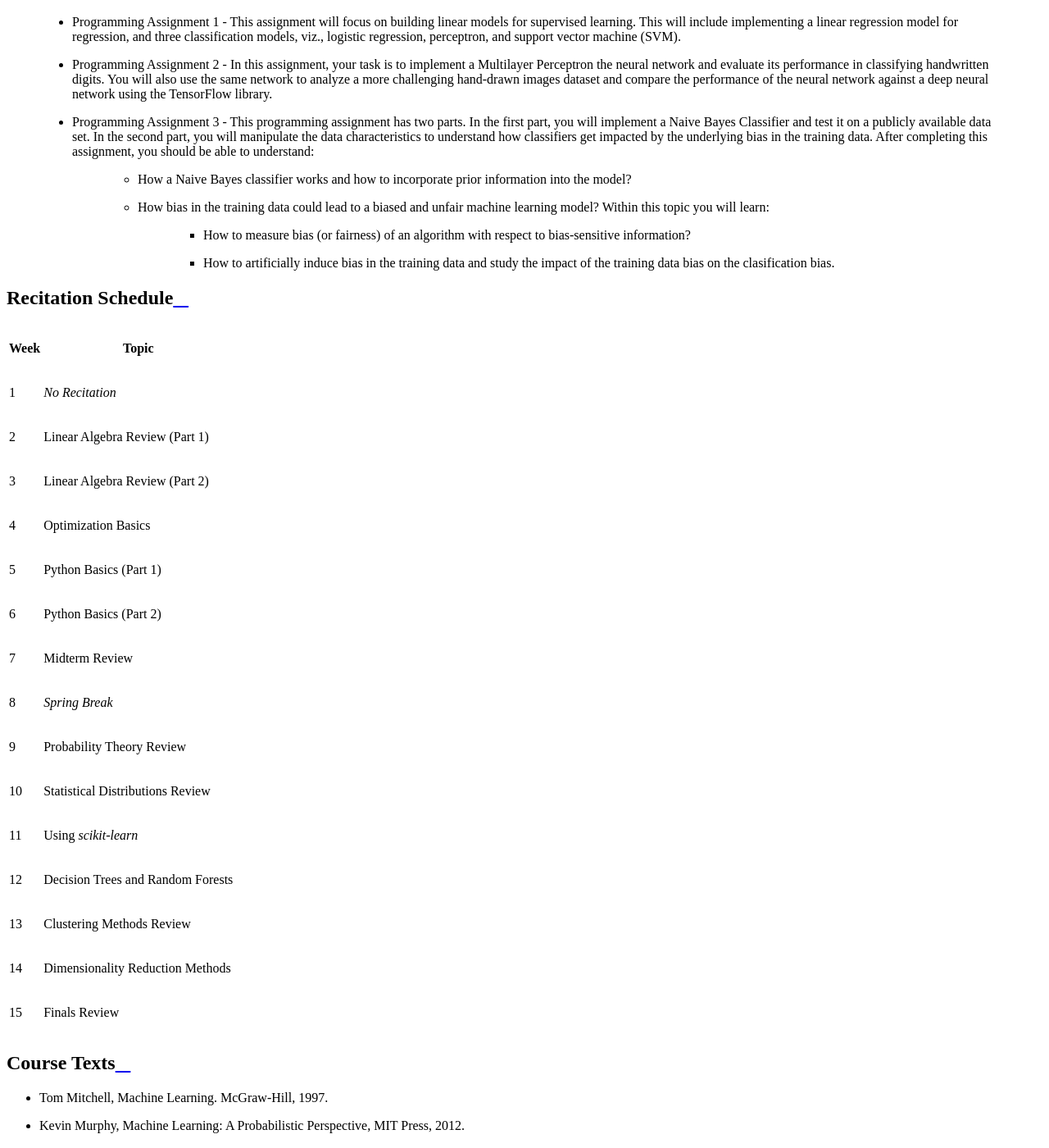
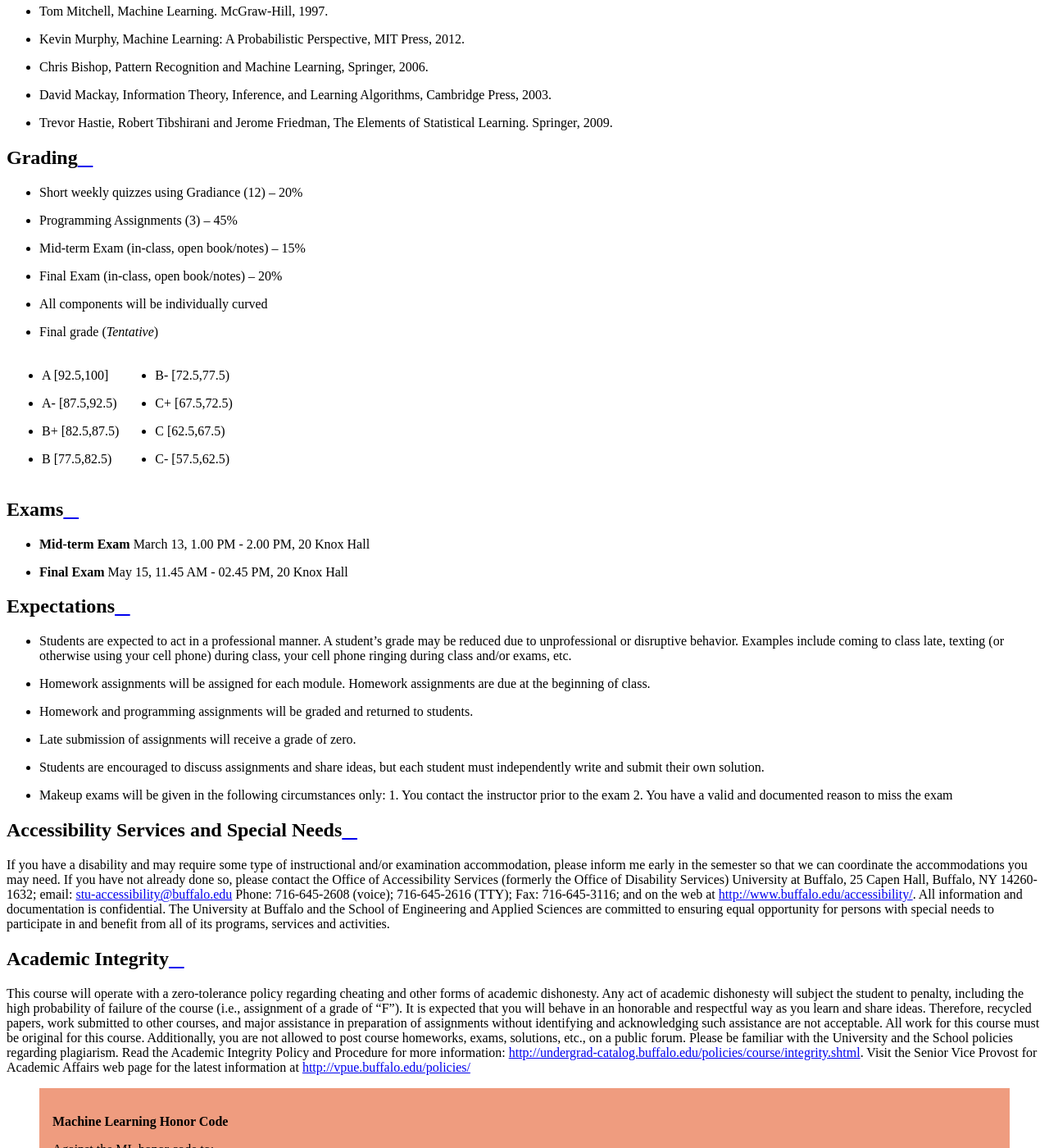
Before and after one commit to ubdsgroup/mlcourse-ub, a Sphinx documentation site: the page built from source/syllabus.rst, in a window 1280 px wide and 1400 px high, scrolled down 4122 px. Shown: the whole window at 82% size. Built offline with Sphinx 7.4.7 and the Read the Docs theme 2.0.0, drawn with Linux system fonts in a browser that asks for light colours; some of the changed text lies outside the part shown.

Commit message:
updating syllabus

```diff
--- a/source/conf.py
+++ b/source/conf.py
@@ -1,7 +1,7 @@
 #!/usr/bin/env python3
 # -*- coding: utf-8 -*-
 #
-# CSE474 course webpage documentation build configuration file, created by
+# CSE474/574 course webpage documentation build configuration file, created by
 # sphinx-quickstart on Fri Mar 17 21:28:07 2017.
 #
 # This file is execfile()d with the current directory set to its
@@ -47,7 +47,7 @@
 master_doc = 'index'
 
 # General information about the project.
-project = 'CSE 474 - Introduction to Machine Learning'
+project = 'CSE 474/574 - Introduction to Machine Learning'
 copyright = '2020, Varun Chandola'
 author = 'Varun Chandola'
 
@@ -122,7 +122,7 @@
 # -- Options for HTMLHelp output ------------------------------------------
 
 # Output file base name for HTML help builder.
-htmlhelp_basename = 'CSE474coursewebpagedoc'
+htmlhelp_basename = 'CSE474574coursewebpagedoc'
 
 
 # -- Options for LaTeX output ---------------------------------------------
@@ -149,7 +149,7 @@
 # (source start file, target name, title,
 #  author, documentclass [howto, manual, or own class]).
 latex_documents = [
-    (master_doc, 'CSE474coursewebpage.tex', 'CSE474 course webpage Documentation',
+    (master_doc, 'CSE474574coursewebpage.tex', 'CSE474/574 course webpage Documentation',
      'Varun Chandola', 'manual'),
 ]
 
@@ -159,7 +159,7 @@
 # One entry per manual page. List of tuples
 # (source start file, name, description, authors, manual section).
 man_pages = [
-    (master_doc, 'cse474coursewebpage', 'CSE474 course webpage Documentation',
+    (master_doc, 'cse474574coursewebpage', 'CSE474/574 course webpage Documentation',
      [author], 1)
 ]
 
@@ -170,7 +170,7 @@
 # (source start file, target name, title, author,
 #  dir menu entry, description, category)
 texinfo_documents = [
-    (master_doc, 'CSE474coursewebpage', 'CSE474 course webpage Documentation',
-     author, 'CSE474coursewebpage', 'One line description of project.',
+    (master_doc, 'CSE474coursewebpage', 'CSE474/574 course webpage Documentation',
+     author, 'CSE474574coursewebpage', 'CSE474/574 course webpage Documentation',
      'Miscellaneous'),
 ]
--- a/source/syllabus.rst
+++ b/source/syllabus.rst
@@ -38,20 +34,9 @@
 
 Meeting times and locations
 ----------------------------
-* Mondays, Wednesdays and Fridays, 9.00 AM - 9.50 AM, 121 Cooke Hall.
+* Mondays, Wednesdays and Fridays, 1.00 PM - 1.50 PM, 20 Knox Hall.
 
-* Chandola Office Hours: Wednesdays, Fridays, 10.00 AM - 11.00 AM, 213 Capen Hall.
-* Jiang Office Hours: Wednesdays, 3.00 PM - 4.00 PM, 212 Capen Hall.
-* Zaidi Office Hours: Tuesdays, 11.30 AM - 12.30 PM, 212 Capen Hall.
-* Guo Office Hours: Mondays, 3.00 PM - 4.00 PM, 212 Capen Hall.
-
-.. note::
-  Students should be enrolled in one of the following recitation sections:
-
-  * `Recitation Section 1 <http://www.buffalo.edu/class-schedule?switch=showclass&semester=spring&regnum=18113>`_
-  * `Recitation Section 2 <http://www.buffalo.edu/class-schedule?switch=showclass&semester=spring&regnum=18114>`_
-  * `Recitation Section 3 <http://www.buffalo.edu/class-schedule?switch=showclass&semester=spring&regnum=20576>`_
-  * `Recitation Section 4 <http://www.buffalo.edu/class-schedule?switch=showclass&semester=spring&regnum=23337>`_
+* Chandola Office Hours: TBA
 
 Prerequisites
 ---------------
@@ -121,19 +106,19 @@
 +---------------+--------------+-----------+
 | Deliverable   | Release Date | Due Date  |
 +===============+==============+===========+
-| Gradiance 0   | Jan 28       |  *Feb 3*  |
+| Gradiance 0   | Jan 29       |  *Feb 4*  |
 +---------------+--------------+-----------+
-| Gradiance 1   | Feb 4        |  Feb 10   |
+| Gradiance 1   | Feb 5        |  Feb 11   |
 +---------------+--------------+-----------+
-| :gr:`PA 1`    | :gr:`Feb 6`  |:gr:`Mar 6`|
+| :gr:`PA 1`    | :gr:`Feb 11` |:gr:`Mar 6`|
 +---------------+--------------+-----------+
-| Gradiance 2   | Feb 11       |  Feb 17   |
+| Gradiance 2   | Feb 12       |  Feb 18   |
 +---------------+--------------+-----------+
-| Gradiance 3   | Feb 18       |  Feb 24   |
+| Gradiance 3   | Feb 19       |  Feb 25   |
 +---------------+--------------+-----------+
 | :gr:`PA 2`    | :gr:`Mar 6`  |:gr:`Apr 3`|
 +---------------+--------------+-----------+
-| Gradiance 4   | Feb 25       |  Mar 3    |
+| Gradiance 4   | Feb 26       |  Mar 3    |
 +---------------+--------------+-----------+
 | Gradiance 5   | Mar 4        |  Mar 10   |
 +---------------+--------------+-----------+
@@ -157,10 +142,10 @@
 .. note::
   * Gradiance quizzes
 
-    * Will be released every Monday at 9.00 AM EST
-    * Due next Sunday at 11.59 PM EST
+    * Will be released every Wednesday at 9.00 AM EST
+    * Due next Tuesday at 11.59 PM EST
     * Gradiance 0 will not be evaluated (warm up)
-    * Gradiance 6 will be released on March 12 but will be due on March 25
+    * Gradiance 6 will be released on March 11 but will be due on March 24 due to Spring Recess
 
   * All assignments are electronically due on Wednesdays by 08.59 AM EST through UBLearns.
   * Hard copies of assignment reports will be due in-class on Wednesdays before the end of the class.
@@ -170,46 +155,12 @@
   * Programming Assignment 1 - This assignment will focus on building linear models for supervised learning. This will include implementing a linear regression model for regression, and three classification models, viz., logistic regression, perceptron, and support vector machine (SVM).
   * Programming Assignment 2 - In this assignment, your task is to implement a Multilayer Perceptron the neural network and evaluate its performance in classifying handwritten digits. You will also use the same network to analyze a more challenging hand-drawn images dataset and compare the performance of the neural network against a deep neural network using the TensorFlow library.
   * Programming Assignment 3 - This programming assignment has two parts. In the first part, you will implement a Naive Bayes Classifier and test it on a publicly available data set. In the second part, you will manipulate the data characteristics to understand how classifiers get impacted by the underlying bias in the training data. After completing this assignment, you should be able to understand:
+
       * How a Naive Bayes classifier works and how to incorporate prior information into the model?
       * How bias in the training data could lead to a biased and unfair machine learning model? Within this topic you will learn:
+
            * How to measure bias (or fairness) of an algorithm with respect to bias-sensitive information?
            * How to artificially induce bias in the training data and study the impact of the training data bias on the clasification bias.
-
-Recitation Schedule
--------------------
-+------+----------------------------------------------+
-| Week | Topic                                        |
-+======+==============================================+
-| 1    | *No Recitation*                              |
-+------+----------------------------------------------+
-| 2    | Linear Algebra Review (Part 1)               |
-+------+----------------------------------------------+
-| 3    | Linear Algebra Review (Part 2)               |
-+------+----------------------------------------------+
-| 4    | Optimization Basics                          |
-+------+----------------------------------------------+
-| 5    | Python Basics (Part 1)                       |
-+------+----------------------------------------------+
-| 6    | Python Basics (Part 2)                       |
-+------+----------------------------------------------+
-| 7    | Midterm Review                               |
-+------+----------------------------------------------+
-| 8    | *Spring Break*                               |
-+------+----------------------------------------------+
-| 9    | Probability Theory Review                    |
-+------+----------------------------------------------+
-| 10   | Statistical Distributions Review             |
-+------+----------------------------------------------+
-| 11   | Using `scikit-learn`                         |
-+------+----------------------------------------------+
-| 12   | Decision Trees and Random Forests            |
-+------+----------------------------------------------+
-| 13   | Clustering Methods Review                    |
-+------+----------------------------------------------+
-| 14   | Dimensionality Reduction Methods             |
-+------+----------------------------------------------+
-| 15   | Finals Review                                |
-+------+----------------------------------------------+
 
 Course Texts
 ---------------
@@ -221,11 +172,10 @@
 
 Grading
 ---------
-* Class participation -- 5%
 * Short weekly quizzes using Gradiance (12) -- 20%
-* Programming Assignments (3) -- 30%
-* Mid-term Exam (in-class, open book/notes) -- 20%
-* Final Exam (in-class, open book/notes) -- 25%
+* Programming Assignments (3) -- 45%
+* Mid-term Exam (in-class, open book/notes) -- 15%
+* Final Exam (in-class, open book/notes) -- 20%
 
 * All components will be individually curved
 * Final grade (*Tentative*)
@@ -244,8 +194,8 @@
 
 Exams
 ---------------
-* **Mid-term Exam** March 15, 8.00 AM - 10.00 AM, 121 Cooke Hall
-* **Final Exam** May 15, 8.00 AM - 11.00 AM, 121 Cooke Hall
+* **Mid-term Exam** March 13, 1.00 PM - 2.00 PM, 20 Knox Hall
+* **Final Exam** May 15, 11.45 AM - 02.45 PM, 20 Knox Hall
 
 Expectations
 -------------
@@ -260,7 +210,7 @@
 
 Accessibility Services and Special Needs
 -----------------------------------------
-If you have a disability and may require some type of instructional and/or examination accommodation, please inform me early in the semester so that we can coordinate the accommodations you may need. If you have not already done so, please contact the Office of Accessibility Services (formerly the Office of Disability Services) University at Buffalo, 25 Capen Hall, Buffalo, NY 14260-1632; email: stu-accessibility@ buffalo.edu Phone: 716-645-2608 (voice); 716-645-2616 (TTY); Fax: 716-645-3116; and on the web at http://www.buffalo.edu/accessibility/. All information and documentation is confidential. The University at Buffalo and the School of Engineering and Applied Sciences are committed to ensuring equal opportunity for persons with special needs to participate in and benefit from all of its programs, services and activities.
+If you have a disability and may require some type of instructional and/or examination accommodation, please inform me early in the semester so that we can coordinate the accommodations you may need. If you have not already done so, please contact the Office of Accessibility Services (formerly the Office of Disability Services) University at Buffalo, 25 Capen Hall, Buffalo, NY 14260-1632; email: stu-accessibility@buffalo.edu Phone: 716-645-2608 (voice); 716-645-2616 (TTY); Fax: 716-645-3116; and on the web at http://www.buffalo.edu/accessibility/. All information and documentation is confidential. The University at Buffalo and the School of Engineering and Applied Sciences are committed to ensuring equal opportunity for persons with special needs to participate in and benefit from all of its programs, services and activities.
 
 Academic Integrity
 -------------------
```
Also changed, not shown: other parts of source/syllabus.rst (+3 -7 lines), source/index.rst (+4 -3 lines).
